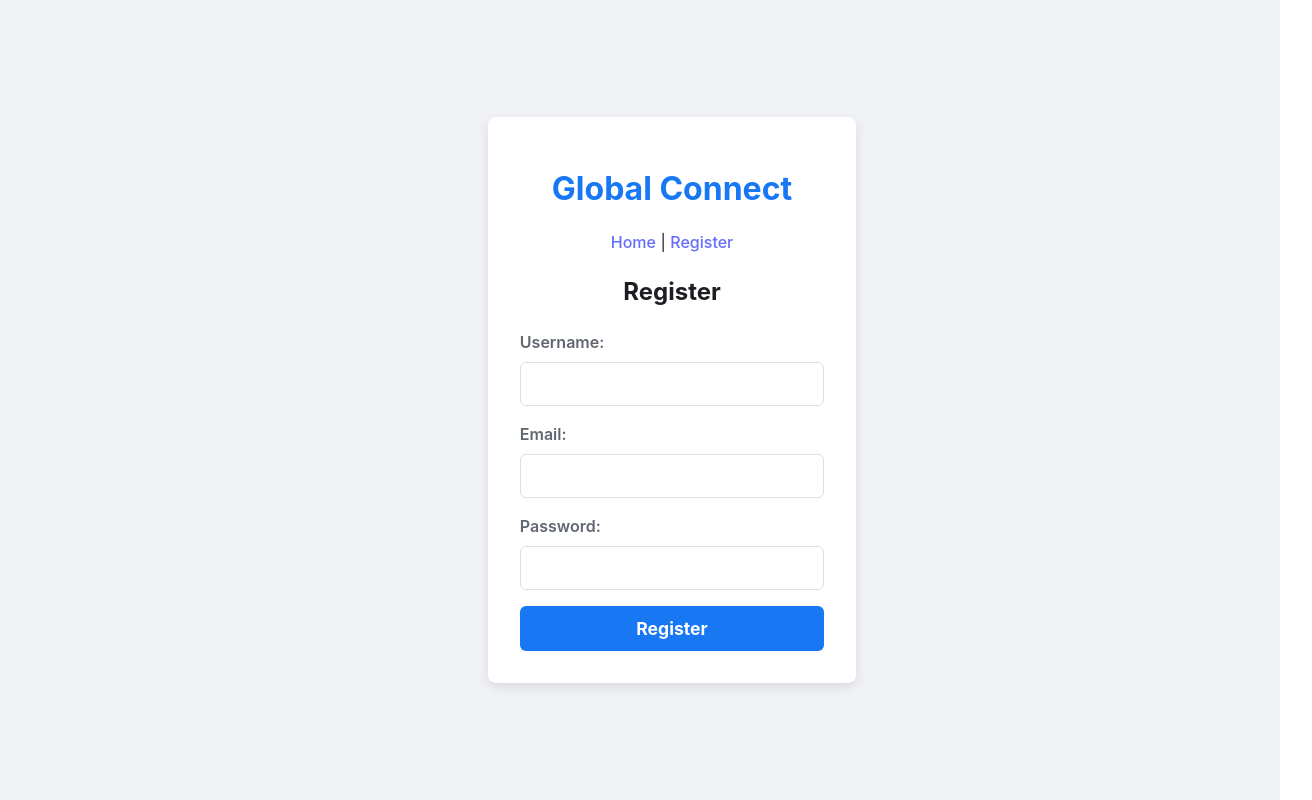
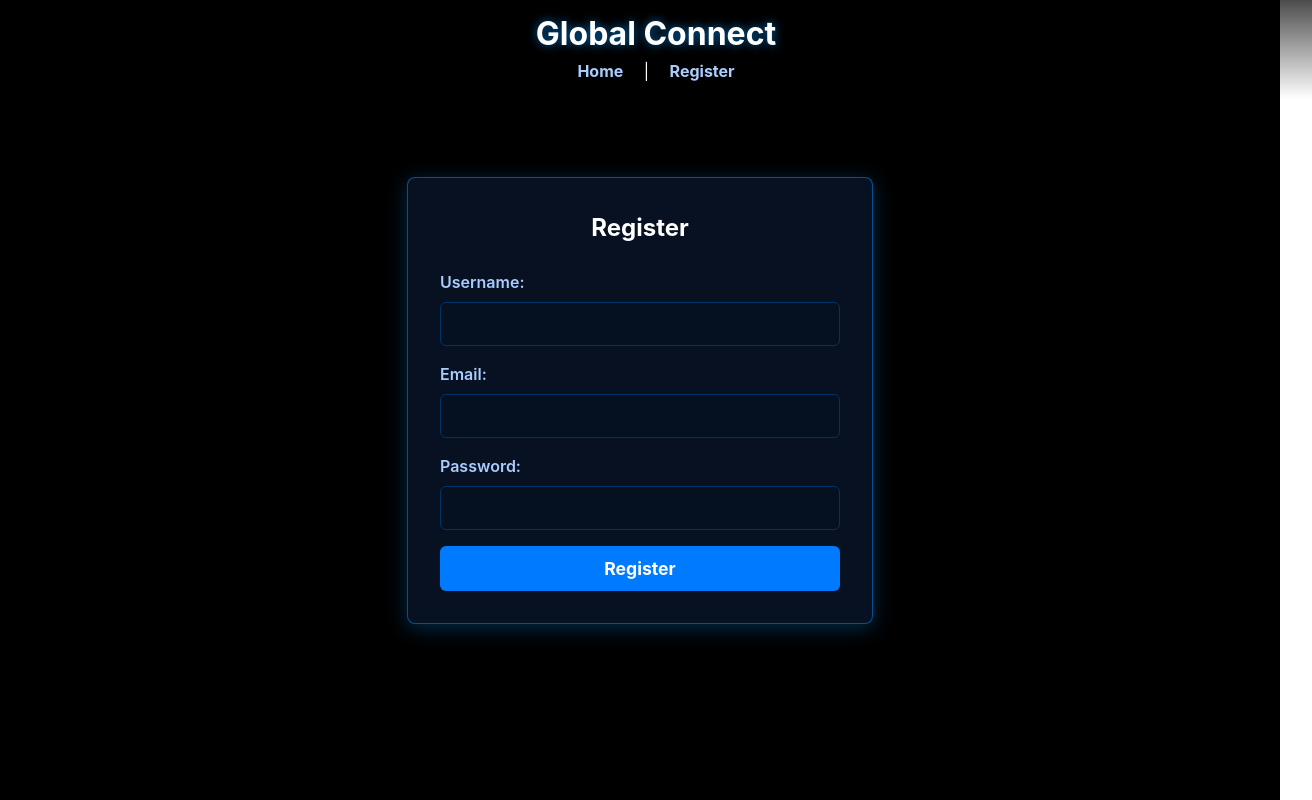
Before and after one commit to Mrspecter-x/GeminiCLI, a React app in the folder frontend/: page /register in a window 1280 px wide. Shown: the whole page, 1312 px wide, since content can reach past the window. Built offline with nearby package versions, Linux system fonts and the light colour scheme; the HTML template or start-up script is replaced by a standard one.

Commit message:
feat(frontend): Overhaul globe visuals and interactivity

```diff
--- a/frontend/src/App.css
+++ b/frontend/src/App.css
@@ -1,28 +1,85 @@
-body {
+/* Reset default styles */
+body, #root {
+  margin: 0;
+  padding: 0;
+  width: 100vw;
+  height: 100vh;
+  overflow: hidden; /* Prevent scrollbars from the canvas */
+  background-color: #000; /* Black background for the space feel */
+  color: white;
   font-family: -apple-system, BlinkMacSystemFont, 'Segoe UI', Roboto, Helvetica, Arial, sans-serif;
-  background-color: #f0f2f5;
-  color: #1c1e21;
+}
+
+/* Make the main App container a flex layout to center content */
+.App {
+  display: flex;
+  flex-direction: column;
+  align-items: center;
+  width: 100%;
+  height: 100%;
+}
+
+/* Style the header to be an overlay */
+.App-header {
+  position: absolute;
+  top: 0;
+  left: 0;
+  width: 100%;
+  z-index: 10;
+  text-align: center;
+  padding: 1rem;
+  background: linear-gradient(to bottom, rgba(0,0,0,0.7) 0%, rgba(0,0,0,0) 100%);
+}
+
+.App-header h1 {
   margin: 0;
+  font-size: 2rem;
+  text-shadow: 0 0 10px rgba(0, 150, 255, 0.7);
+}
+
+nav {
+  margin-top: 0.5rem;
+}
+
+nav a {
+  color: #aaccff;
+  margin: 0 1rem;
+  text-decoration: none;
+  font-weight: bold;
+  transition: color 0.2s;
+}
+
+nav a:hover {
+  color: #ffffff;
+}
+
+/* Main content area for forms etc. */
+main {
+  position: relative;
+  z-index: 10;
   display: flex;
   justify-content: center;
   align-items: center;
-  min-height: 100vh;
+  width: 100%;
+  height: 100%;
 }
 
-.App {
-  text-align: center;
-  background-color: #ffffff;
+/* Styles for the registration form page */
+.register-container {
+  background-color: rgba(10, 20, 40, 0.85);
   padding: 2rem;
   border-radius: 8px;
-  box-shadow: 0 4px 12px rgba(0, 0, 0, 0.1);
+  box-shadow: 0 4px 20px rgba(0, 150, 255, 0.3);
+  border: 1px solid rgba(0, 150, 255, 0.5);
   width: 100%;
   max-width: 400px;
 }
 
-.App-header h1 {
-  font-size: 2rem;
-  color: #1877f2;
+.register-container h2 {
+  text-align: center;
+  margin-top: 0;
   margin-bottom: 1.5rem;
+  color: #fff;
 }
 
 form div {
@@ -34,28 +91,30 @@ form label {
   display: block;
   margin-bottom: 0.5rem;
   font-weight: 600;
-  color: #606770;
+  color: #aaccff;
 }
 
 form input {
   width: 100%;
   padding: 0.75rem;
-  border: 1px solid #dddfe2;
+  border: 1px solid #003366;
+  background-color: #051020;
+  color: #fff;
   border-radius: 6px;
   font-size: 1rem;
-  box-sizing: border-box; /* Ensures padding doesn't affect width */
+  box-sizing: border-box;
 }
 
 form input:focus {
   outline: none;
-  border-color: #1877f2;
-  box-shadow: 0 0 0 2px #e7f3ff;
+  border-color: #007bff;
+  box-shadow: 0 0 0 3px rgba(0, 123, 255, 0.4);
 }
 
 form button {
   width: 100%;
   padding: 0.75rem;
-  background-color: #1877f2;
+  background-color: #007bff;
   color: white;
   border: none;
   border-radius: 6px;
@@ -66,11 +125,12 @@ form button {
 }
 
 form button:hover {
-  background-color: #166fe5;
+  background-color: #0056b3;
 }
 
 p {
   margin-top: 1rem;
   font-size: 1rem;
-  color: #1c1e21;
+  color: #fff;
+  text-align: center;
 }
--- a/frontend/src/components/Globe.tsx
+++ b/frontend/src/components/Globe.tsx
@@ -1,69 +1,100 @@
 import { useRef, useState, useEffect } from 'react';
 import { Canvas, useFrame, useLoader } from '@react-three/fiber';
-import { OrbitControls, Sphere } from '@react-three/drei';
+import { OrbitControls, Sphere, Stars } from '@react-three/drei';
 import * as THREE from 'three';
 import { TextureLoader } from 'three';
 
-const GlobeMesh = ({ isInteracting }: { isInteracting: boolean }) => {
-  const meshRef = useRef<THREE.Mesh>(null!);
+// Custom Glow Shader
+const vertexShader = `
+varying vec3 vNormal;
+void main() {
+  vNormal = normalize( normalMatrix * normal );
+  gl_Position = projectionMatrix * modelViewMatrix * vec4( position, 1.0 );
+}
+`;
 
-  // Public domain texture from Wikimedia Commons
-  const textureUrl = 'https://upload.wikimedia.org/wikipedia/commons/thumb/8/83/Equirectangular_projection_SW.jpg/1280px-Equirectangular_projection_SW.jpg';
-  const texture = useLoader(TextureLoader, textureUrl);
+const fragmentShader = `
+varying vec3 vNormal;
+void main() {
+  float intensity = pow( 0.7 - dot( vNormal, vec3( 0.0, 0.0, 1.0 ) ), 4.0 );
+  gl_FragColor = vec4( 0.3, 0.6, 1.0, 1.0 ) * intensity;
+}
+`;
 
-  // This hook will run on every frame
-  useFrame((_, delta) => { // FIX 1: 'state' parameter is changed to '_' because it's unused
-    // Only rotate if the user is not interacting with the globe
-    if (meshRef.current && !isInteracting) {
-      // Rotate at a consistent speed, independent of frame rate
-      meshRef.current.rotation.y += delta * 0.1;
+const Earth = ({ isInteracting }: { isInteracting: boolean }) => {
+  const earthRef = useRef<THREE.Mesh>(null!);
+  const cloudsRef = useRef<THREE.Mesh>(null!);
+
+  // High-resolution textures
+  const earthTexture = useLoader(TextureLoader, 'https://upload.wikimedia.org/wikipedia/commons/5/56/Blue_Marble_Next_Generation_%2B_topography_%2B_bathymetry.jpg');
+  const cloudTexture = useLoader(TextureLoader, 'https://clouds.matteason.co.uk/images/8192x4096/clouds.jpg');
+
+  useFrame((_, delta) => {
+    if (!isInteracting) {
+      if (earthRef.current) earthRef.current.rotation.y += delta * 0.05;
+      if (cloudsRef.current) cloudsRef.current.rotation.y += delta * 0.06;
     }
   });
 
   return (
-    <Sphere ref={meshRef} args={[2, 32, 32]}>
-      <meshStandardMaterial map={texture} />
-    </Sphere>
+    <group>
+      {/* Atmosphere */}
+      <Sphere args={[2.05, 64, 64]}>
+        <shaderMaterial
+          vertexShader={vertexShader}
+          fragmentShader={fragmentShader}
+          blending={THREE.AdditiveBlending}
+          side={THREE.BackSide}
+        />
+      </Sphere>
+
+      {/* Earth Sphere */}
+      <Sphere ref={earthRef} args={[2, 64, 64]}>
+        <meshStandardMaterial map={earthTexture} />
+      </Sphere>
+
+      {/* Cloud Layer */}
+      <Sphere ref={cloudsRef} args={[2.03, 64, 64]}>
+        <meshStandardMaterial map={cloudTexture} transparent={true} opacity={0.4} />
+      </Sphere>
+    </group>
   );
 };
 
 const Globe = () => {
   const [isInteracting, setIsInteracting] = useState(false);
-  // FIX 2: The type for setTimeout in browser is 'number', not 'NodeJS.Timeout'
   const timeoutRef = useRef<number | null>(null);
 
   const handleInteractionStart = () => {
     setIsInteracting(true);
-    if (timeoutRef.current) {
-      clearTimeout(timeoutRef.current);
-    }
+    if (timeoutRef.current) clearTimeout(timeoutRef.current);
   };
 
   const handleInteractionEnd = () => {
-    // Set a timeout to resume rotation after 2.5 seconds of inactivity
-    timeoutRef.current = window.setTimeout(() => { // Using window.setTimeout for clarity
+    timeoutRef.current = window.setTimeout(() => {
       setIsInteracting(false);
     }, 2500);
   };
 
-  // Cleanup timeout on component unmount
   useEffect(() => {
+    const timeout = timeoutRef.current;
     return () => {
-      if (timeoutRef.current) {
-        clearTimeout(timeoutRef.current);
-      }
+      if (timeout) clearTimeout(timeout);
     };
   }, []);
 
-
   return (
-    <Canvas style={{ height: '500px', width: '500px', background: '#111' }}>
-      <ambientLight intensity={1.2} />
+    <Canvas style={{ position: 'absolute', top: 0, left: 0, height: '100vh', width: '100vw' }} camera={{ position: [0, 0, 5], fov: 45 }}>
+      <ambientLight intensity={0.4} />
       <directionalLight position={[10, 10, 5]} intensity={1.5} />
-      <GlobeMesh isInteracting={isInteracting} />
+      <Stars radius={100} depth={50} count={5000} factor={4} saturation={0} fade speed={1} />
+      <Earth isInteracting={isInteracting} />
       <OrbitControls
-        enableZoom={true}
-        autoRotate={false}
+        enablePan={false} // Disables panning as requested
+        enableDamping={true} // Makes controls feel smoother
+        dampingFactor={0.05}
+        minDistance={3}
+        maxDistance={10}
         onStart={handleInteractionStart}
         onEnd={handleInteractionEnd}
       />
--- a/frontend/src/pages/HomePage.tsx
+++ b/frontend/src/pages/HomePage.tsx
@@ -1,13 +1,7 @@
 import Globe from '../components/Globe';
 
 const HomePage = () => {
-  return (
-    <div>
-      <h1>Welcome to Global Connect</h1>
-      <p>Here is our world. Interact with it!</p>
-      <Globe />
-    </div>
-  );
+  return <Globe />;
 };
 
 export default HomePage;
--- a/frontend/src/pages/RegisterPage.tsx
+++ b/frontend/src/pages/RegisterPage.tsx
@@ -36,7 +36,7 @@ const RegisterPage = () => {
   };
 
   return (
-    <div>
+    <div className="register-container">
       <h2>Register</h2>
       <form onSubmit={handleSubmit}>
         <div>
```
